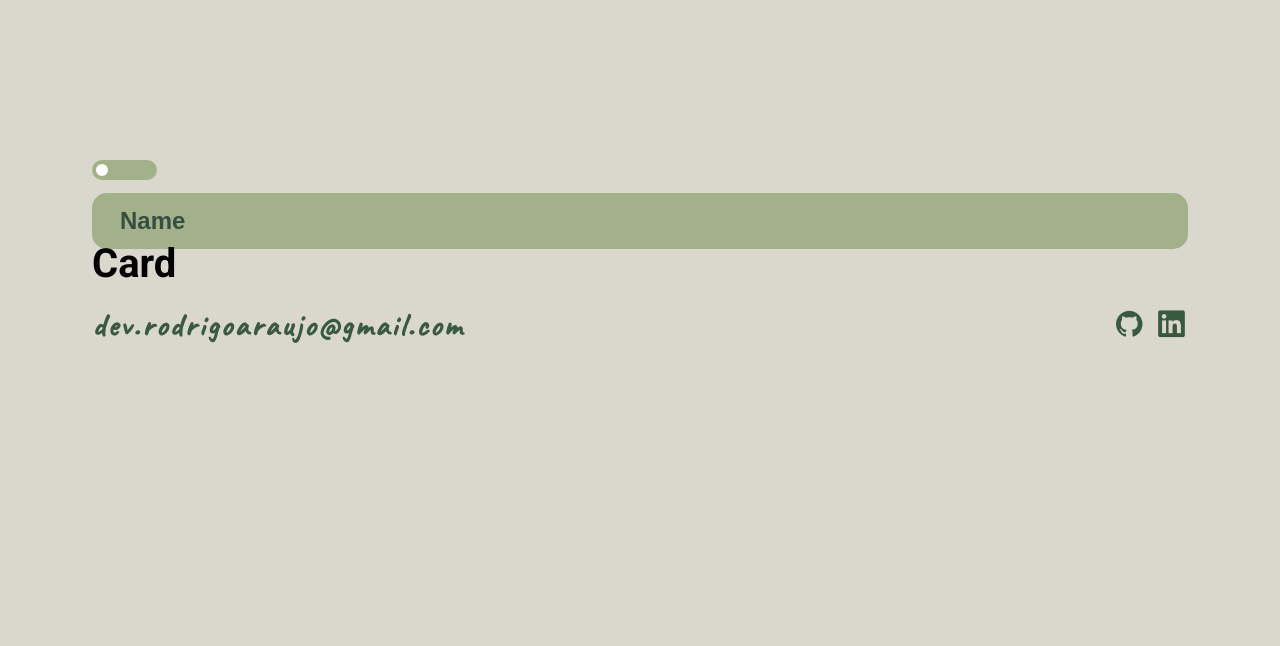
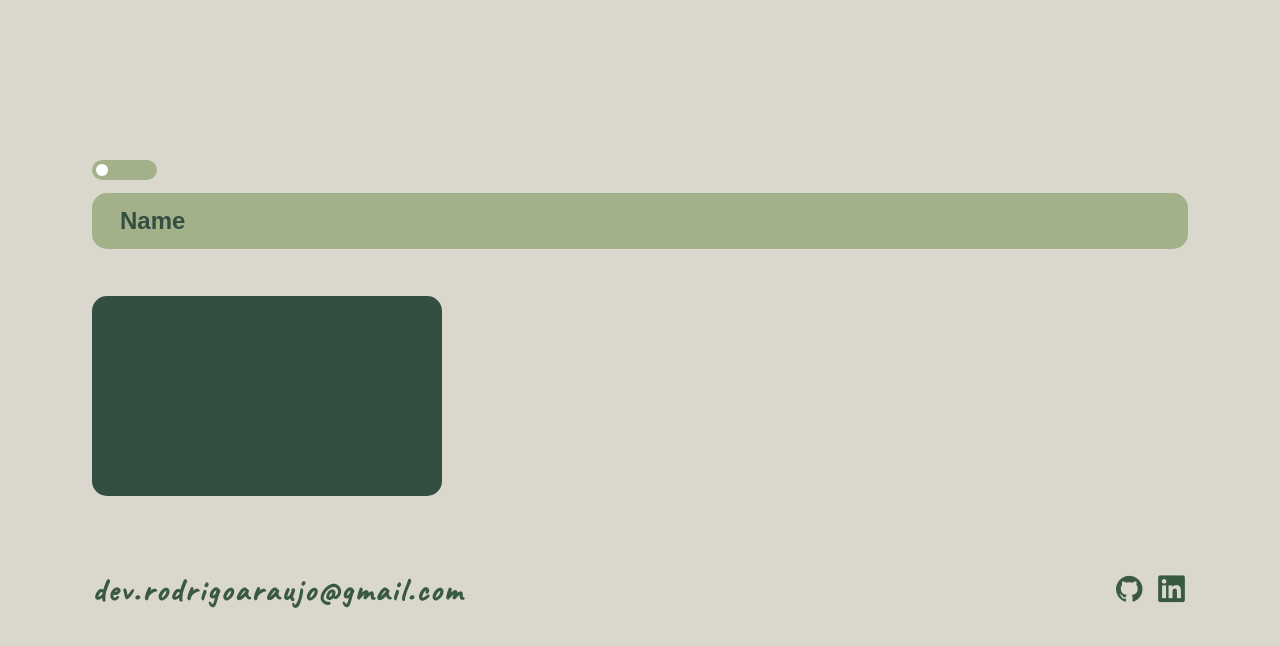
Before and after one commit to rodrigoaraujo7/tech-list, a React (Vite) app: page / in a window 1280 px wide. Shown: the top 646 px of the page. Built offline with nearby package versions, Linux system fonts and the light colour scheme.

Commit message:
cards container

```diff
--- a/src/App.tsx
+++ b/src/App.tsx
@@ -1,4 +1,3 @@
-import React from 'react'
 import usePersistedState from './utils/usePersistedState'
 
 import { ThemeProvider, DefaultTheme } from 'styled-components'
--- a/src/components/Card/Index.tsx
+++ b/src/components/Card/Index.tsx
@@ -1,3 +1,5 @@
+import { Container } from "./styles"
+
 export default function Card() {
-    return <h1>Card</h1>
+    return <Container></Container>
 }
--- a/src/components/Card/styles.ts
+++ b/src/components/Card/styles.ts
@@ -1 +1,12 @@
 import styled from "styled-components";
+
+export const Container = styled.div`
+    background-color: ${props  => props.theme.colors.primary};
+
+    width: 21.87rem;
+    height: 12.5rem;
+
+    margin: 3.5rem 0;
+
+    border-radius: 15px;
+`
```
